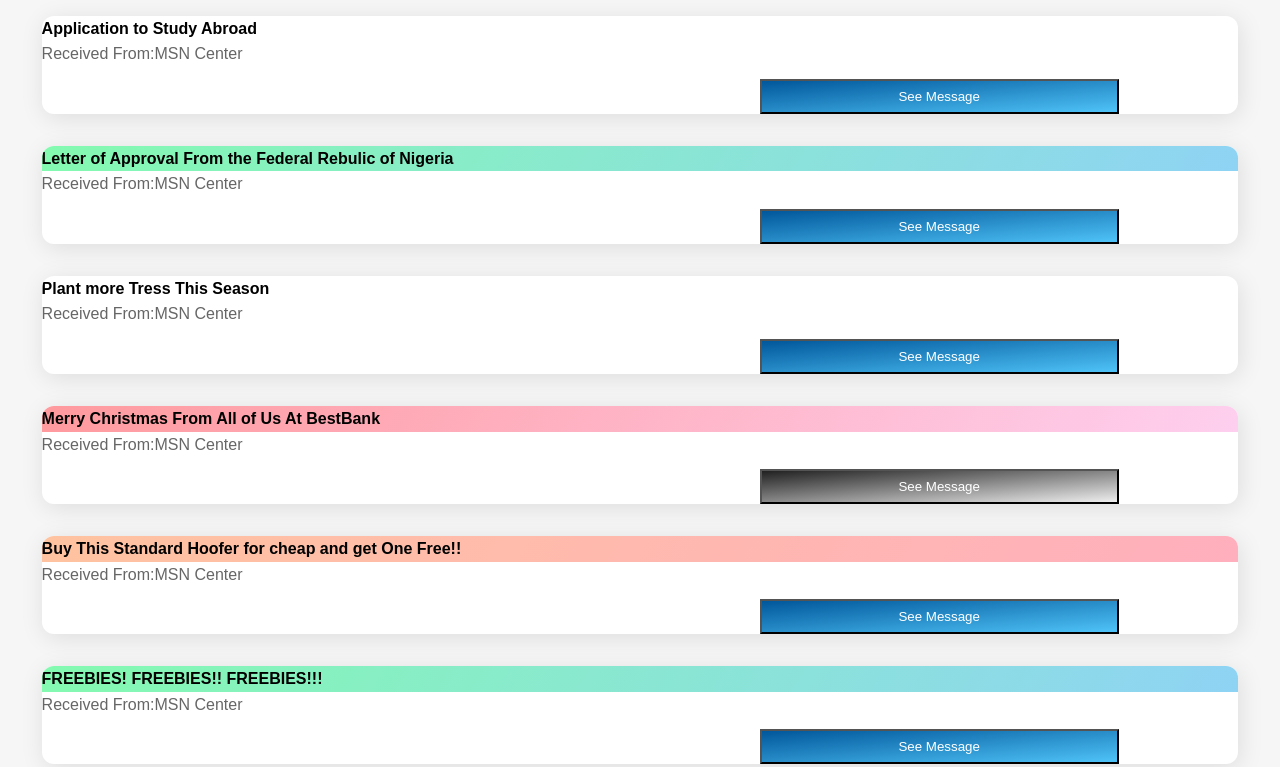
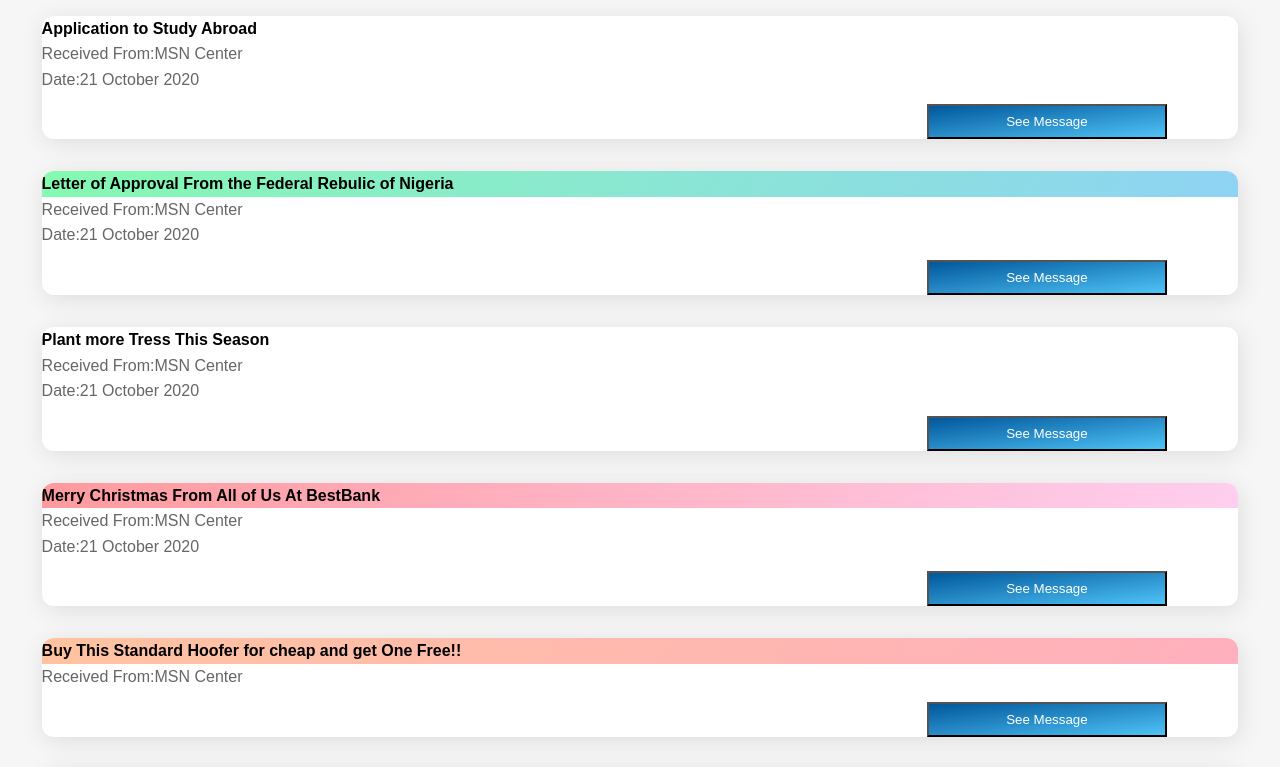
Before and after one commit to Realtime-josh/EPIC_Mail, a plain HTML site: page UI/dashboard.html in a window 1280 px wide. Shown: the part 553-1320 px from the top of the page. Drawn offline with Linux system fonts and the light colour scheme; a web font is replaced by a local one.

Commit message:
refactor markup

```diff
--- a/UI/css/dashboard.css
+++ b/UI/css/dashboard.css
@@ -297,10 +297,10 @@ nav ul li a:hover{
   opacity: 0.4;
 }
 
-.myBtn{
-  width: 30%;
+.myBtnn{
+  width: 20%;
   padding: 0.6em;
-  margin-left:60%;
+  margin-left:74%;
   margin-top: 1%;
   background: linear-gradient(to bottom right,#01579B,#4FC3F7);
   color:white;
@@ -370,28 +370,18 @@ footer{
   background-image: linear-gradient(120deg, #84fab0 0%, #8fd3f4 100%);
 }
 
-.card:nth-child(2n) button{
-  /*background-image: linear-gradient(120deg, #84fab0 0%, #8fd3f4 100%);*/
-  background: linear-gradient(to bottom right,#01579B,#4FC3F7)
-}
+
 
 .card:nth-child(4n) h1{
   background-image: linear-gradient(120deg, #ff9a9e 0%, #fecfef 100%);
 }
 
-.card:nth-child(4n) button{
-  /*background-image: linear-gradient(120deg, #ff9a9e 0%, #fecfef 100%);*/
-  background: linear-gradient(to bottom right,#212121,#EEEEEE)
-}
+
 
 .card:nth-child(5n) h1{
   background-image: linear-gradient(120deg, #ffc3a0 0%, #ffafbd 100%);
 }
 
-.card:nth-child(5n) button{
-  /*background-image: linear-gradient(120deg, #ffc3a0 0%, #ffafbd 100%);*/
-  background: linear-gradient(to bottom right,#01579B,#4FC3F7);
-}
 
 
 @media screen and (max-width: 1000px) {
--- a/UI/dashboard.html
+++ b/UI/dashboard.html
@@ -88,109 +88,113 @@
                         <div class="card">
                              <h1><a href="electronics.html">Application to Study Abroad</a></h1>
                              <p class="receivedFrom"><label>Received From:</label>MSN Center</p>
-                             <button class="myBtn">See Message</button>
+                             <p class="receivedFrom"><label>Date:</label>21 October 2020</p>
+                             <button class="myBtnn">See Message</button>
                         </div>
 
                         <div class="card">
                              <h1><a href="#">Letter of Approval From the Federal Rebulic of Nigeria</a></h1>
                              <p class="receivedFrom"><label>Received From:</label>MSN Center</p>
-                             <button class="myBtn">See Message</button>
+                             <p class="receivedFrom"><label>Date:</label>21 October 2020</p>
+                             <button class="myBtnn">See Message</button>
                         </div>
 
                         <div class="card">
                              <h1><a href="#">Plant more Tress This Season</a></h1>
                              <p class="receivedFrom"><label>Received From:</label>MSN Center</p>
-                             <button class="myBtn">See Message</button>
+                             <p class="receivedFrom"><label>Date:</label>21 October 2020</p>
+                             <button class="myBtnn">See Message</button>
                         </div>
 
                         <div class="card">
                              <h1><a href="">Merry Christmas From All of Us At BestBank</a></h1>
                              <p class="receivedFrom"><label>Received From:</label>MSN Center</p>
-                             <button class="myBtn">See Message</button>
+                             <p class="receivedFrom"><label>Date:</label>21 October 2020</p>
+                             <button class="myBtnn">See Message</button>
                         </div>
 
                         <div class="card">
                              <h1><a href="">Buy This Standard Hoofer for cheap and get One Free!!</a></h1>
                              <p class="receivedFrom"><label>Received From:</label>MSN Center</p>
-                             <button class="myBtn">See Message</button>
+                             <button class="myBtnn">See Message</button>
                         </div>
 
                         <div class="card">
                              <h1><a href="">FREEBIES! FREEBIES!! FREEBIES!!!</a></h1>
                              <p class="receivedFrom"><label>Received From:</label>MSN Center</p>
-                             <button class="myBtn">See Message</button>
+                             <button class="myBtnn">See Message</button>
                         </div>
 
                         <div class="card">
                              <h1><a href="electronics.html">Application to Study Abroad</a></h1>
                              <p class="receivedFrom"><label>Received From:</label>MSN Center</p>
-                             <button class="myBtn">See Message</button>
+                             <button class="myBtnn">See Message</button>
                         </div>
 
                         <div class="card">
                              <h1><a href="#">Letter of Approval From the Federal Rebulic of Nigeria</a></h1>
                              <p class="receivedFrom"><label>Received From:</label>MSN Center</p>
-                             <button class="myBtn">See Message</button>
+                             <button class="myBtnn">See Message</button>
                         </div>
 
                         <div class="card">
                              <h1><a href="#">Plant more Tress This Season</a></h1>
                              <p class="receivedFrom"><label>Received From:</label>MSN Center</p>
-                             <button class="myBtn">See Message</button>
+                             <button class="myBtnn">See Message</button>
                         </div>
 
                         <div class="card">
                              <h1><a href="">Merry Christmas From All of Us At BestBank</a></h1>
                              <p class="receivedFrom"><label>Received From:</label>MSN Center</p>
-                             <button class="myBtn">See Message</button>
+                             <button class="myBtnn">See Message</button>
                         </div>
 
                         <div class="card">
                              <h1><a href="">Buy This Standard Hoofer for cheap and get One Free!!</a></h1>
                              <p class="receivedFrom"><label>Received From:</label>MSN Center</p>
-                             <button class="myBtn">See Message</button>
+                             <button class="myBtnn">See Message</button>
                         </div>
 
                         <div class="card">
                              <h1><a href="">FREEBIES! FREEBIES!! FREEBIES!!!</a></h1>
                              <p class="receivedFrom"><label>Received From:</label>MSN Center</p>
-                             <button class="myBtn">See Message</button>
+                             <button class="myBtnn">See Message</button>
                         </div>
 
                         <div class="card">
                              <h1><a href="electronics.html">Application to Study Abroad</a></h1>
                              <p class="receivedFrom"><label>Received From:</label>MSN Center</p>
-                             <button class="myBtn">See Message</button>
+                             <button class="myBtnn">See Message</button>
                         </div>
 
                         <div class="card">
                              <h1><a href="#">Letter of Approval From the Federal Rebulic of Nigeria</a></h1>
                              <p class="receivedFrom"><label>Received From:</label>MSN Center</p>
-                             <button class="myBtn">See Message</button>
+                             <button class="myBtnn">See Message</button>
                         </div>
 
                         <div class="card">
                              <h1><a href="#">Plant more Tress This Season</a></h1>
                              <p class="receivedFrom"><label>Received From:</label>MSN Center</p>
-                             <button class="myBtn">See Message</button>
+                             <button class="myBtnn">See Message</button>
                         </div>
 
                         <div class="card">
                              <h1><a href="">Merry Christmas From All of Us At BestBank</a></h1>
                              <p class="receivedFrom"><label>Received From:</label>MSN Center</p>
-                             <button class="myBtn">See Message</button>
+                             <button class="myBtnn">See Message</button>
                         </div>
 
                         <div class="card">
                              <h1><a href="">Buy This Standard Hoofer for cheap and get One Free!!</a></h1>
                              <p class="receivedFrom"><label>Received From:</label>MSN Center</p>
-                             <button class="myBtn">See Message</button>
+                             <button class="myBtnn">See Message</button>
                         </div>
 
                         <div class="card">
                              <h1><a href="">FREEBIES! FREEBIES!! FREEBIES!!!</a></h1>
                              <p class="receivedFrom"><label>Received From:</label>MSN Center</p>
-                             <button class="myBtn">See Message</button>
+                             <button class="myBtnn">See Message</button>
                         </div>
                  </div>
 
```
